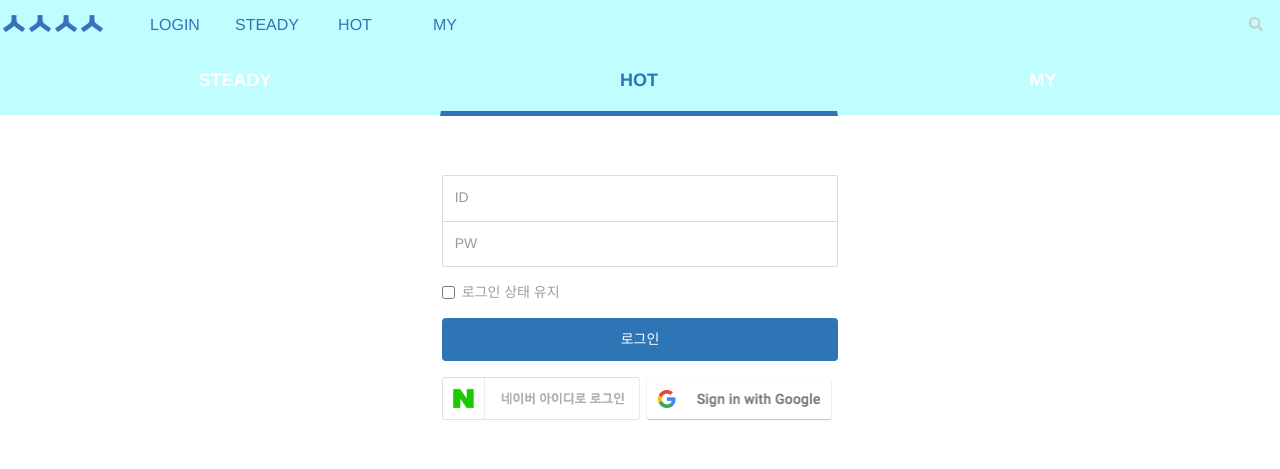
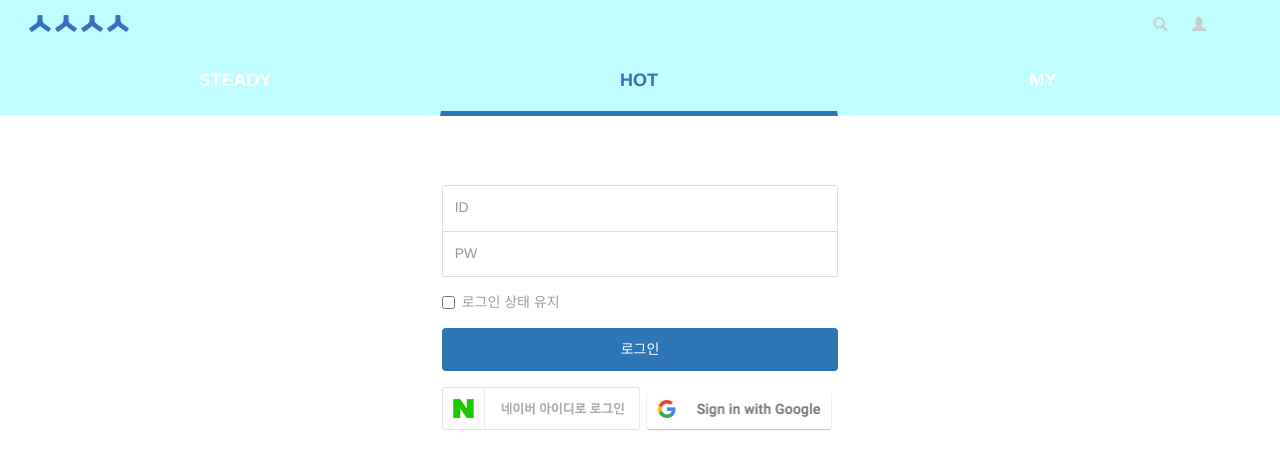
Before and after one commit to july7csw/sisasisa, a Django app: page /login in a window 1280 px wide. Shown: the top 469 px of the page. Run offline with Django 3.2, Linux system fonts and the light colour scheme; some libraries are stand-ins or nearby versions.

Commit message:
Fix login and tabs

```diff
--- a/insertDB/load to excel___Fix.py
+++ b/insertDB/load to excel___Fix.py
@@ -127,12 +127,12 @@ def findEndDay(m):
     return endDay
 
 
-for m in range(8, 9):
+for m in range(1, 4):
     month = findMonth(m)
     startDay = "01"
     endDay = findEndDay(m)
-    startQuery = "2019-" + month + "-" + startDay
-    endQuery = "2019-" + month + "-" + endDay
+    startQuery = "2020-" + month + "-" + startDay
+    endQuery = "2020-" + month + "-" + endDay
     for i in range(0, len(wordIdList2)):
         findWord(wordIdList2[i], startQuery, endQuery)
         print(i, "/", len(wordIdList2))
--- a/sisasisa/templates/base.html
+++ b/sisasisa/templates/base.html
@@ -6,10 +6,22 @@
     <meta http-equiv="X-UA-Compatible" content="ie=edge">
     <title>SISASISA</title>
 
+    <link rel="stylesheet" href="https://fonts.googleapis.com/icon?family=Material+Icons">
     <link rel="stylesheet" href="https://maxcdn.bootstrapcdn.com/bootstrap/3.3.2/css/bootstrap.min.css">
-    <link rel="stylesheet" href="https://fonts.googleapis.com/icon?family=Material+Icons">
     <script src="https://ajax.googleapis.com/ajax/libs/jquery/3.3.1/jquery.min.js"></script>
     <script src="https://maxcdn.bootstrapcdn.com/bootstrap/3.3.2/js/bootstrap.min.js"></script>
+
+    <script type="text/javascript">
+        $(document).ready(function(e){
+            $(document).on('click','ul li a',function(){
+                $('li').removeClass("active");
+                $(this).parent().addClass("active");
+                e.preventDefault();
+            });
+        });
+
+    </script>
+
     <style type="text/css">
       a, a:focus, a:hover{
         color: #9d9d9d;
@@ -131,17 +143,37 @@
         text-decoration: none;
         background-color: transparent;
       }
-      .ssssserchbox, .ssssserchbox>div, .ssssserchbox>div>input, .ssssserchbox>div>div>button, .ssssserchbox>div>div>button>i{
+      .navheight{
+        height: 50px;
+        padding : 0
+      }
+      .navheight:first-child{
+        padding : 0 3%;
+      }
+      .navheight:last-child{
+        padding-left: 1%;
+      }
+      .navheight>a{
+        position: absolute;
+        top: 50%;
+        transform: translate(-50%, -50%);
+        color: #ccc;
+       }
+      .right-align{
+        text-align: right;
+      }
+
+      .sssssearchbox, .sssssearchbox>div, .sssssearchbox>div>input, .sssssearchbox>div>div>button, .sssssearchbox>div>div>button>i{
         background-color: transparent;
       }
-      .ssssserchbox>div>input{
+      .sssssearchbox>div>input{
         border: none;
         border-radius: 0;
         <!--border-bottom: 1px solid #ccc;-->
         -webkit-box-shadow: 0;
         box-shadow: none;
       }
-      .ssssserchbox>div>div>button{
+      .sssssearchbox>div>div>button{
         border: none;
         color: #ccc;
       }
@@ -158,7 +190,7 @@
         border: none;
     }
     .logincontent{
-        padding-top: 60px;
+        padding-top: 30px;
         color: #9d9d9d;
     }
     .screen_out {
@@ -204,32 +236,23 @@
     .naverlogin{
         margin-top: 15px;
     }
+    .message{
+        margin-top: 40px;
+        color: #9d9d9d;
+        text-align: center;
+    }
     </style>
 </head>
 <body>
     <nav class="navbar navbar-inverse navbar-fixed-top" role="navigation">
         <div class="row">
-            <div class="col-xs-7 col-sm-7 col-md-7 col-lg-7">
+            <div class="col-xs-5 col-sm-5 col-md-5 col-lg-5 navheight">
                 <div class="navbar-header">
-                    <button type="button" class="navbar-toggle" data-toggle="collapse" data-target=".navbar-ex1-collapse">
-                        <span class="sr-only">Toggle navigation</span>
-                        <span class="icon-bar"></span>
-                        <span class="icon-bar"></span>
-                        <span class="icon-bar"></span>
-                    </button>
-                    <a href="index.html"><img src="/static/logo.png" style="max-width:100px; margin:15px 3%;"></a>
-                </div>
-                <div class="collapse navbar-collapse navbar-ex1-collapse" id="ssssmenu">
-                  <ul class="nav navbar-nav">
-                    <li><a href="#">LOGIN</a></li>
-                    <li><a href="#">STEADY</a></li>
-                    <li><a href="#">HOT</a></li>
-                    <li><a href="#">MY</a></li>
-                  </ul>
+                    <a href="/"><img src="/static/logo.png" style="max-width:100px; margin:15px 5%;"></a>
                 </div>
             </div>
-            <div class="col-xs-5 col-sm-5 col-md-5 col-lg-5">
-                <form action="" class="navbar-form navbar-right ssssserchbox">
+            <div class="col-xs-6 col-sm-6 col-md-6 col-lg-6 navheight right-align">
+              <form action="" class="navbar-form sssssearchbox">
                   <div class="input-group">
                     <input type="text" class="form-control">
                     <div class="input-group-btn">
@@ -238,7 +261,15 @@
                       </button>
                     </div>
                   </div>
-                </form>
+              </form>
+            </div>
+            <div class="col-xs-1 col-sm-1 col-md-1 col-lg-1 navheight">
+                <input type="hidden" name="path" value="{{request.path}}"/>
+              {% if user.is_authenticated %}
+                <a href="{% url 'logout' %}"><span class="glyphicon glyphicon-log-in"></span></a>
+              {% else %}
+                <a href="{% url 'login' %}"><span class="glyphicon glyphicon-user"></span></a>
+              {% endif %}
             </div>
         </div>
     </nav>
@@ -246,13 +277,13 @@
       <div class="row bgcolorskyblue paddingtoptab">
         <div class="col-xs-12 col-sm-12 col-md-12 col-lg-12" style="text-align: center;">
             <ul class="nav nav-tabs">
-              <li style="width: 32%;"><a class="nav-link" data-toggle="tab" href="#steady"><h4>STEADY</h4></a></li>
-              <li class="active" style="width: 32%;"><a class="nav-link" data-toggle="tab" href="#hot"><h4>HOT</h4></a></li>
-              <li style="width: 32%;"><a class="nav-link" data-toggle="tab" href="#my"><h4>MY</h4></a></li>
+              <li style="width: 32%;" id="steady_li"><a class="nav-link" href="../steady"><h4>STEADY</h4></a></li>
+              <li style="width: 32%;" id="hot_li" class="active"><a class="nav-link" href="../hot"><h4>HOT</h4></a></li>
+              <li style="width: 32%;" id="my_li"><a class="nav-link" href="../mypage"><h4>MY</h4></a></li>
             </ul>
         </div>
       </div>
-      {% block container %}
+      {% block container %}s
       {% endblock %}
     </div>
 </body>
--- a/sisasisa/templates/member/login.html
+++ b/sisasisa/templates/member/login.html
@@ -14,10 +14,14 @@
         })
     });
 </script>
+<div class="message">
+    {{ msg }}
+</div>
 <div class="row logincontent">
   <div class="col-xs-1 col-sm-4 col-md-4 col-lg-4"></div>
   <div class="col-xs-10 col-sm-4 col-md-4 col-lg-4">
     <form action="#">
+      <input type="hidden" name="next" value="{{ next }}">
       <div class="loginset">
           <div class="form-group loginform">
             <label for="memberID" class="screen_out">Email address:</label>
--- a/sisasisa/templates/news_infos/index.html
+++ b/sisasisa/templates/news_infos/index.html
@@ -76,7 +76,8 @@
             </table>
           </div>
           <div class="tab-pane fade" id="my">
-            <table class="table table-hover">
+          {% if user.is_authenticated %} {# 유저가 로그인 중이면 #}
+             <table class="table table-hover">
                 <thead>
                     <tr>
                         <th style="width: 80%;"><h4>MY 시사용어</h4></th>
@@ -102,6 +103,9 @@
                     <tr style="text-align: center;"><td colspan="2"><h5>더보기</h5></td></tr>
                 </tbody>
             </table>
+          {% else %}
+              로그인이 필요한 페이지입니다.
+          {% endif %}
           </div>
         </div>
 <!-- Modal1 -->
--- a/sisasisa/templates/news_infos/search.html
+++ b/sisasisa/templates/news_infos/search.html
@@ -4,6 +4,8 @@
 <!-- contents start -->
 <script type="text/javascript">
     $(function () {
+        $('#hot_li').removeClass("active");
+        $('#steady_li').addClass("active");
         $(".modaldata").click(function () {
             var wordvalue = $(this).text();
             var splitindex = wordvalue.indexOf(" ")
@@ -14,7 +16,6 @@
 </script>
 <div class="row maincontent">
     <div class="col-xs-12 col-sm-12 col-md-12 col-lg-12">
-          <div class="tab-pane fade" id="steady">
         <div>
             <h4>검색 결과</h4>
             <hr class="boldhr"/>
@@ -39,7 +40,6 @@
             </dl>
           </li>
         </ul>
-          </div>
 <!-- Modal1 -->
         <div class="modal fade" id="ssssmodal" role="dialog">
             <div class="modal-dialog">
--- a/sisasisa/urls.py
+++ b/sisasisa/urls.py
@@ -1,10 +1,16 @@
 from django.urls import path
+from django.conf.urls import url
+from django.contrib.auth import views as auth_views
 from . import views
 
 urlpatterns = [
-    path('', views.hot_word, name='news_info'),
-    path('word_list', views.word_list, name='word_list'),
-    path('hot_word', views.hot_word, name='hot_word'),
+    path('', views.hot_word, name='index'),
+    path('steady', views.steady, name='steady'),
+    path('hot', views.hot, name='hot'),
+    path('word_list', views.hot_word, name='hot_word'),
     path('scrap', views.scrap, name='scrap'),
     path('login', views.login, name='login'),
+    path('logout', views.logout, name='logout'),
+    path('hot', views.hot_word, name='hot'),
+    path('mypage', views.mypage, name='mypage'),
 ]
--- a/sisasisa/views.py
+++ b/sisasisa/views.py
@@ -1,14 +1,40 @@
-from django.shortcuts import render
+from django.contrib.auth.models import User
+from django.shortcuts import render, redirect
 from .models import Words
 from .models import Amounted_mentions
 from .models import User_scrap
 import pandas as pd
-
+from django.contrib.auth import(authenticate, login as django_login, logout as django_logout)
+import insertDB.rank10 as rank
 
 # Create your views here.
 
+def index(request):
+    return render(request, 'news_infos/index.html')
+
+def steady(request):
+    # hits = Amounted_mentions.objects.filter(label='202008').order_by('-hits')[:10]
+    # wordIdList = [w.wordId for w in hits]
+    # words = []
+    # for i in wordIdList:
+    #     word = Words.objects.get(id=i)
+    #     words.append(word.word)
+    return render(request, 'news_infos/search.html')
+
+def hot(request):
+    words = rank.returnWord()
+    return render(request, 'news_infos/hot.html', {'list': words})
+
+def check_login(request):
+    now_user = request.user
+    if now_user.is_authenticated:
+        logincheck = True
+    else:
+        logincheck = False
+    return logincheck
+
 def news_infos(request):
-    return render(request, 'news_infos/index.html', {})
+    return render(request, 'news_infos/index.html')
 
 
 def word_list(request):
@@ -34,13 +60,32 @@ def detail_word(request):
 
 
 def scrap(request):
-    list = User_scrap.objects.filter(user_Identifier=request.user)
-    wordIdList = [w.wordId for w in list]
-    words = []
-    for i in wordIdList:
-        word = Words.objects.get(id=i)
-        words.append(word.word)
-    return render(request, 'words/scrap.html', {'scrapList': words})
+    logincheck = check_login(request)
+    if logincheck is True:
+        list = User_scrap.objects.filter(user_Identifier=request.user)
+        wordIdList = [w.wordId for w in list]
+        words = []
+        for i in wordIdList:
+            word = Words.objects.get(id=i)
+            words.append(word.word)
+        return render(request, 'words/scrap.html', {'scrapList': words})
+    else:
+        return render(request, 'member/login.html')
 
 def login(request):
     return render(request, 'member/login.html', {})
+
+def logout(request):
+    django_logout(request)
+    return redirect('index')
+
+def mypage(request):
+    this_user =request.user
+    message = "로그인이 필요한 페이지입니다."
+    if this_user.is_authenticated:
+        # user = User.objects.get(user=this_user)
+        # print(user)
+        user = "user 데이터를 가져온 뒤 처리"
+        return render(request, 'member/mypage.html', {'user': user})
+    else:
+        return render(request, 'member/login.html', {'msg': message})
```
Also changed, not shown: djangoProject/settings.py (+15 -3 lines), insertDB/makeWordcloud.py (+8 -3 lines), insertDB/rank10.py (added, +7 -0 lines), sisasisa/templates/member/mypage.html (added, +98 -0 lines), sisasisa/templates/news_infos/hot.html (added, +99 -0 lines), sisasisa/templates/news_infos/steady.html (deleted, +0 -52 lines). Lines whose indentation alone changed are shown as unchanged.
